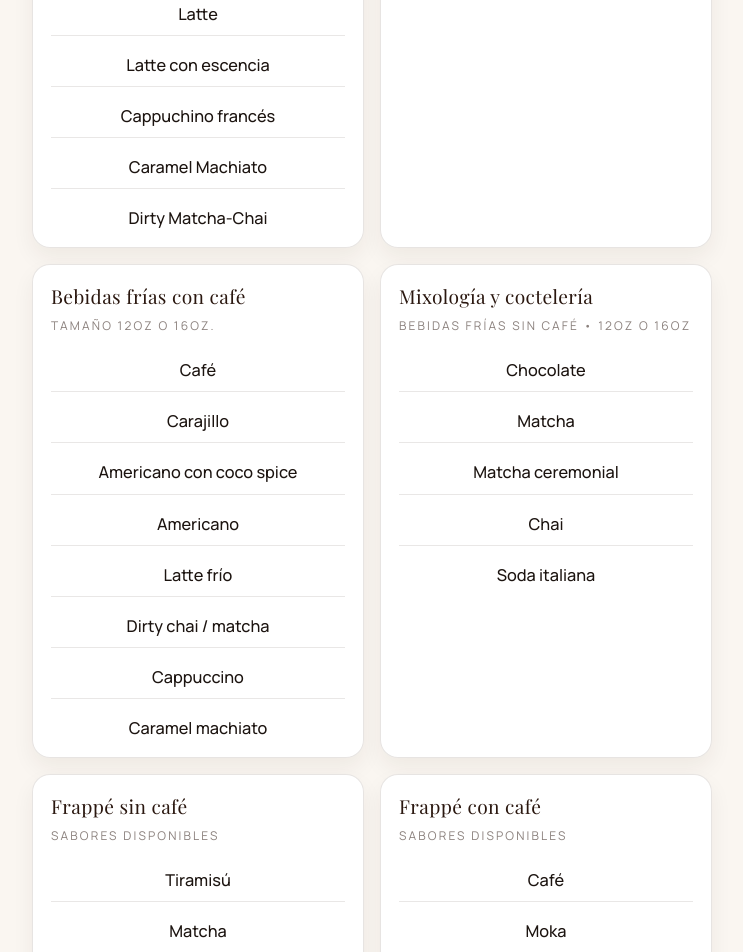
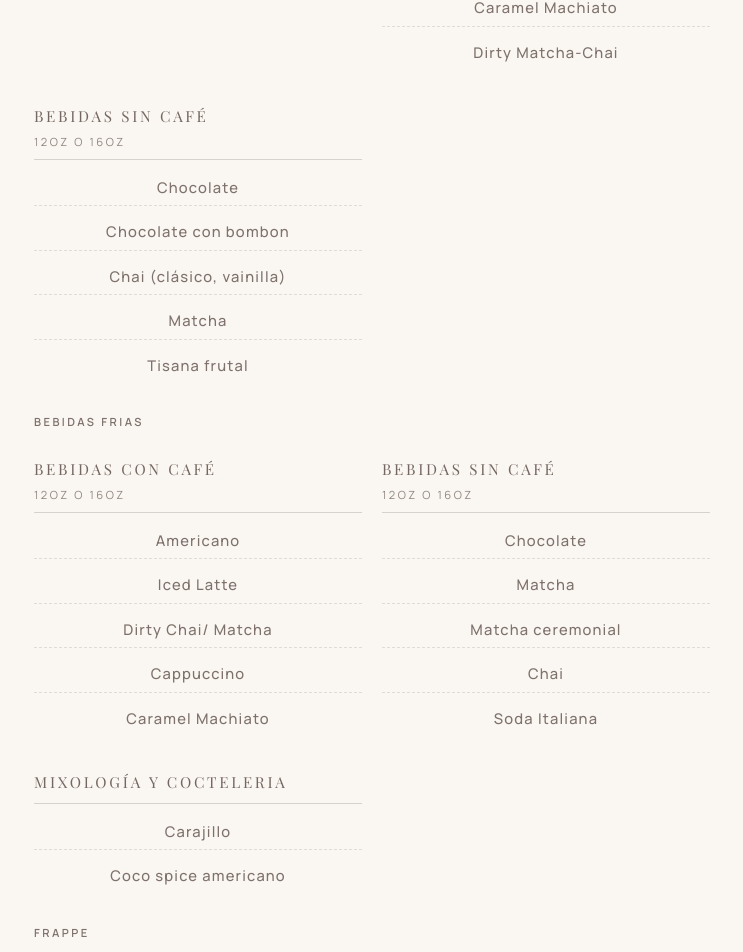
Before and after one commit to joesatriani10/kaliko, a Next.js app: page / in a window 1280 px wide. Shown: the part 640-1592 px from the top of the page, without its empty margins (268-1011 px from the left). Built offline with nearby package versions, Linux system fonts and the light colour scheme; a web font is replaced by a local one.

Commit message:
Update menu sections and styling

```diff
--- a/src/app/globals.css
+++ b/src/app/globals.css
@@ -123,41 +123,65 @@ body {
   gap: 16px;
 }
 
+.menu-category {
+  grid-column: 1 / -1;
+  padding: 6px 2px 0;
+  border-radius: 0;
+  background: transparent;
+  border: none;
+  box-shadow: none;
+  text-transform: uppercase;
+  letter-spacing: 0.22em;
+  font-size: 0.7rem;
+  font-weight: 600;
+  color: rgba(44, 25, 18, 0.6);
+}
+
+.menu-category-title {
+  display: inline-block;
+  line-height: 1.2;
+}
+
 .menu-section {
-  padding: 16px 18px;
-  border-radius: 18px;
-  background: rgba(255, 255, 255, 0.98);
-  border: 1px solid var(--card-border);
-  box-shadow: 0 10px 22px rgba(43, 27, 20, 0.06);
+  padding: 10px 2px 14px;
+  border-radius: 0;
+  background: transparent;
+  border: none;
+  box-shadow: none;
   animation: rise 0.7s ease forwards;
 }
 
 .section-head {
   display: grid;
   gap: 4px;
-  margin-bottom: 14px;
+  margin-bottom: 10px;
+  padding-bottom: 8px;
+  border-bottom: 1px solid rgba(44, 25, 18, 0.16);
 }
 
 .section-title {
   margin: 0;
   font-family: var(--font-display), "Georgia", serif;
-  font-size: 1.2rem;
-  letter-spacing: 0.02em;
-  color: var(--espresso);
+  font-size: 0.95rem;
+  letter-spacing: 0.18em;
+  text-transform: uppercase;
+  color: rgba(44, 25, 18, 0.65);
 }
 
 .section-note {
   margin: 0;
-  font-size: 0.75rem;
-  letter-spacing: 0.18em;
+  font-size: 0.7rem;
+  letter-spacing: 0.22em;
   text-transform: uppercase;
-  color: rgba(44, 25, 18, 0.55);
+  color: rgba(44, 25, 18, 0.5);
 }
 
 .menu-items {
   display: grid;
   gap: 8px;
   text-align: center;
+  text-transform: none;
+  color: rgba(44, 25, 18, 0.6);
 }
 
 .menu-item {
@@ -165,8 +189,9 @@ body {
   justify-content: center;
   align-items: center;
   gap: 12px;
-  padding: 8px 0;
-  border-bottom: 1px solid rgba(44, 25, 18, 0.1);
+  padding: 6px 0;
+  border-bottom: 1px dashed rgba(44, 25, 18, 0.12);
+  color: rgba(44, 25, 18, 0.6);
 }
 
 .menu-item::before {
@@ -180,7 +205,10 @@ body {
 
 .item-name {
   font-weight: 500;
-  font-size: 1.02rem;
+  font-size: 0.92rem;
+  letter-spacing: 0.08em;
+  text-transform: none;
+  color: rgba(44, 25, 18, 0.6);
 }
 
 
--- a/src/app/page.tsx
+++ b/src/app/page.tsx
@@ -1,59 +1,87 @@
 const menuSections = [
   {
-    title: "Bebidas calientes",
-    note: "Espresso y especialidades",
+    type: "category",
+    title: "Bebidas Calientes",
+  },
+  {
+    type: "section",
+    title: "Café",
     items: [
       { name: "Expresso" },
       { name: "Expresso doble" },
       { name: "Expresso affogato" },
+    ],
+  },
+  {
+    type: "section",
+    title: "Bebidas con café",
+    note: "12oz o 16oz",
+    items: [
       { name: "Americano" },
       { name: "Mocaccino" },
       { name: "Latte" },
       { name: "Latte con escencia" },
-      { name: "Cappuchino francés" },
+      { name: "Cappuchino frances" },
       { name: "Caramel Machiato" },
       { name: "Dirty Matcha-Chai" },
     ],
   },
   {
-    title: "Chocolate e infusiones",
-    note: "Calientes",
+    type: "section",
+    title: "Bebidas sin café",
+    note: "12oz o 16oz",
     items: [
       { name: "Chocolate" },
-      { name: "Chocolate con bombón" },
+      { name: "Chocolate con bombon" },
       { name: "Chai (clásico, vainilla)" },
       { name: "Matcha" },
       { name: "Tisana frutal" },
     ],
   },
   {
-    title: "Bebidas frías con café",
-    note: "Tamaño 12oz o 16oz.",
+    type: "category",
+    title: "Bebidas Frias",
+  },
+  {
+    type: "section",
+    title: "Bebidas con café",
+    note: "12oz o 16oz",
     items: [
-      { name: "Café" },
-      { name: "Carajillo" },
-      { name: "Americano con coco spice" },
       { name: "Americano" },
-      { name: "Latte frío" },
-      { name: "Dirty chai / matcha" },
+      { name: "Iced Latte" },
+      { name: "Dirty Chai/ Matcha" },
       { name: "Cappuccino" },
-      { name: "Caramel machiato" },
+      { name: "Caramel Machiato" },
     ],
   },
   {
-    title: "Mixología y coctelería",
-    note: "Bebidas frías sin café • 12oz o 16oz",
+    type: "section",
+    title: "Bebidas sin café",
+    note: "12oz o 16oz",
     items: [
       { name: "Chocolate" },
       { name: "Matcha" },
       { name: "Matcha ceremonial" },
       { name: "Chai" },
-      { name: "Soda italiana" },
+      { name: "Soda Italiana" },
     ],
   },
   {
-    title: "Frappé sin café",
-    note: "Sabores disponibles",
+    type: "section",
+    title: "Mixología y Cocteleria",
+    items: [
+      { name: "Carajillo" },
+      { name: "Coco spice americano" },
+    ],
+  },
+  {
+    type: "category",
+    title: "Frappe",
+  },
+  {
+    type: "section",
+    title: "Bebidas sin café",
+    note: "12oz o 16oz",
     items: [
       { name: "Tiramisú" },
       { name: "Matcha" },
@@ -61,16 +89,17 @@ const menuSections = [
       { name: "Choco-avellana" },
       { name: "Taro" },
       { name: "Fresas con crema" },
-      { name: "Mazapán" },
+      { name: "Mazapan" },
       { name: "Flan" },
-      { name: "Galletas y crema" },
+      { name: "Cookies & cream" },
       { name: "Cajeta" },
       { name: "Oreo" },
     ],
   },
   {
-    title: "Frappé con café",
-    note: "Sabores disponibles",
+    type: "section",
+    title: "Bebidas con café",
+    note: "12oz o 16oz",
     items: [
       { name: "Café" },
       { name: "Moka" },
@@ -78,8 +107,13 @@ const menuSections = [
     ],
   },
   {
-    title: "Smoothies (batidos)",
-    note: "Sabores disponibles",
+    type: "category",
+    title: "Smothies",
+  },
+  {
+    type: "section",
+    title: "Sabores",
+    note: "12oz o 16oz",
     items: [
       { name: "Zarzamora" },
       { name: "Frutos rojos" },
@@ -88,10 +122,15 @@ const menuSections = [
     ],
   },
   {
+    type: "category",
     title: "Chamoyadas",
-    note: "Sabores disponibles",
+  },
+  {
+    type: "section",
+    title: "Sabores",
+    note: "12oz o 16oz",
     items: [
-      { name: "Sandía" },
+      { name: "Sandia" },
       { name: "Mango" },
       { name: "Tamarindo" },
       { name: "Maracuyá" },
@@ -99,8 +138,9 @@ const menuSections = [
     ],
   },
   {
+    type: "section",
     title: "Extras",
-    note: "Agrega un toque extra",
+    note: "12oz o 16oz",
     items: [
       { name: "Crema batida" },
       { name: "Shot de escencia" },
@@ -128,7 +168,16 @@ export default function Home() {
         </section>
 
         <section className="menu-grid">
-          {menuSections.map((section) => (
+          {menuSections.map((section) => {
+            if (section.type === "category") {
+              return (
+                <div key={section.title} className="menu-category">
+                  <span className="menu-category-title">{section.title}</span>
+                </div>
+              );
+            }
+
+            return (
               <article key={section.title} className="menu-section">
                 <div className="section-head">
                   <h2 className="section-title">{section.title}</h2>
@@ -144,7 +193,8 @@ export default function Home() {
                   ))}
                 </div>
               </article>
-          ))}
+            );
+          })}
         </section>
 
         <footer className="menu-footer">
```
Lines whose indentation alone changed are shown as unchanged.
